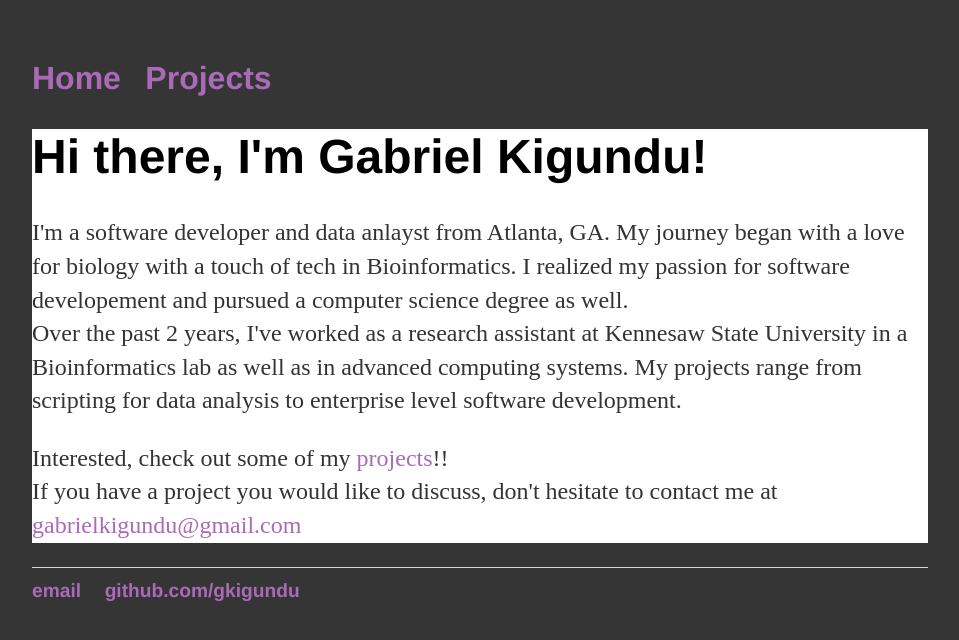
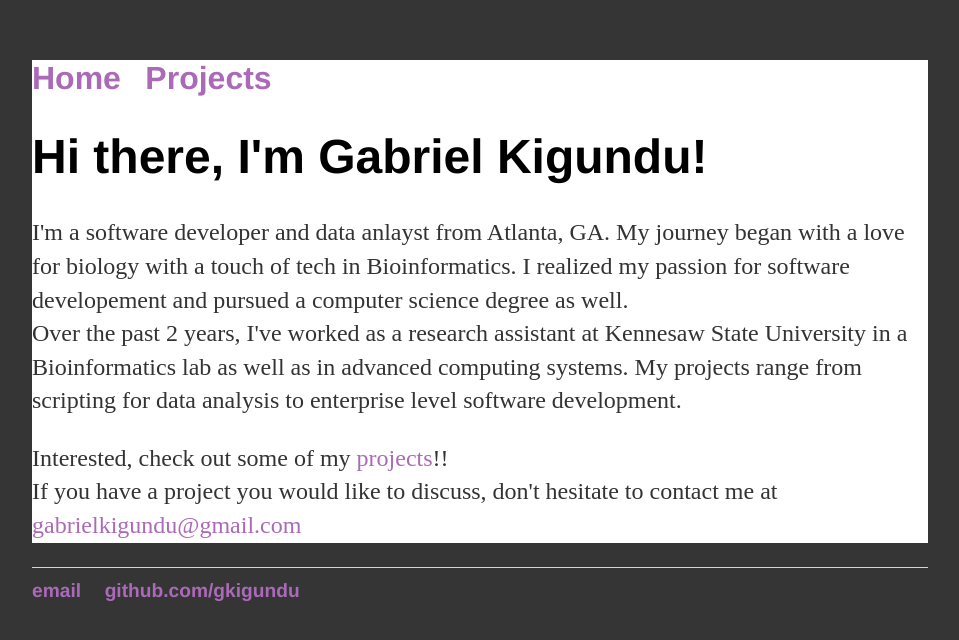
Before and after one commit to gkigundu/gkigundu.github.io, a Jekyll site: the page built from index.html, in a window 1280 px wide. Shown: the top 640 px of the page, without its empty margins (160-1119 px from the left). Built offline with Jekyll 4.4.1, drawn with Linux system fonts in a browser that asks for light colours.

Commit message:
Update default.html

```diff
--- a/_layouts/default.html
+++ b/_layouts/default.html
@@ -5,13 +5,14 @@
 		<link rel="stylesheet" type="text/css" href="/css/main.css">
 	</head>
 	<body>
+		<div class="container">
 			<nav>
 			<ul>
 				<li><a href="/">Home</a></li>
 				<li><a href="/projects">Projects</a></li>
 			</ul>
 			</nav>
-		<div class="container">
+			<main >
 			{{content}}
 			</div><!-- /.container -->
 			<footer>
@@ -20,5 +21,6 @@
 				<li><a href="https://github.com/gkigundu	">github.com/gkigundu</a></li>
 				</ul>
 			</footer>
+		</div>
 	</body>
 </html>
```
Lines whose indentation alone changed are shown as unchanged.
